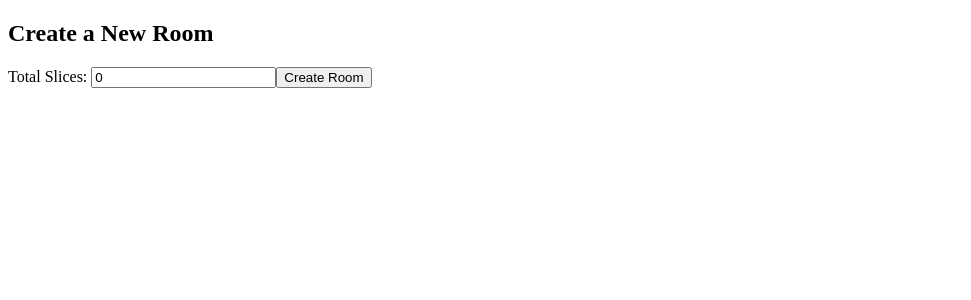
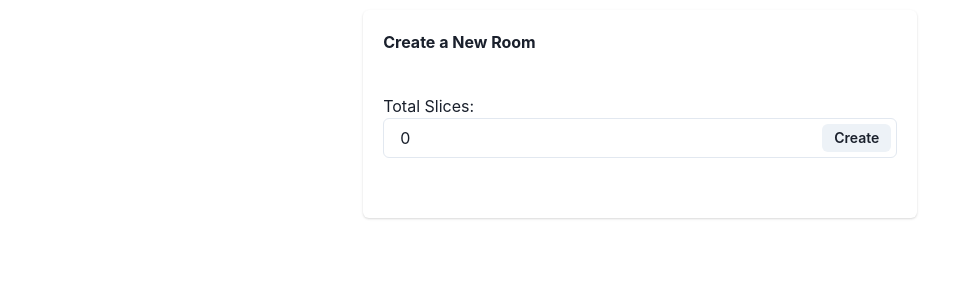
Before and after one commit to otaviootavio/elyssia-docker-react-app, a React (Vite) app in the folder frontend/: page / in a window 1280 px wide. Shown: the top 300 px of the page, without its empty margins (0-971 px from the left). Built offline with nearby package versions, Linux system fonts and the light colour scheme; no server answers; what @elysiajs/eden would draw is missing.

Commit message:
add chakra

```diff
--- a/frontend/package.json
+++ b/frontend/package.json
@@ -10,7 +10,11 @@
     "preview": "vite preview"
   },
   "dependencies": {
+    "@chakra-ui/react": "^2.8.2",
     "@elysiajs/eden": "^0.8.0",
+    "@emotion/react": "^11.11.3",
+    "@emotion/styled": "^11.11.0",
+    "framer-motion": "^10.16.16",
     "react": "^18.2.0",
     "react-dom": "^18.2.0"
   },
--- a/frontend/src/App.tsx
+++ b/frontend/src/App.tsx
@@ -1,10 +1,15 @@
+import { ChakraProvider, Container } from "@chakra-ui/react";
 import NewRoom from "./components/Room/NewRoom";
 import Room from "./components/Room/Room";
 import getUuidFromUrl from "./util/getUuidFromUrl";
 
 function App() {
   const uuid = getUuidFromUrl();
-  return <>{uuid ? <Room /> : <NewRoom />}</>;
+  return (
+    <ChakraProvider>
+      <Container>{uuid ? <Room /> : <NewRoom />}</Container>
+    </ChakraProvider>
+  );
 }
 
 export default App;
--- a/frontend/src/components/Room/NewRoom.tsx
+++ b/frontend/src/components/Room/NewRoom.tsx
@@ -1,8 +1,20 @@
 import { useState } from "react";
 import usePostNewRoom from "../../hooks/usePostNewRoom";
+import {
+  Alert,
+  AlertIcon,
+  Button,
+  Card,
+  CardBody,
+  CardFooter,
+  CardHeader,
+  Input,
+  InputGroup,
+  InputRightElement,
+} from "@chakra-ui/react";
 
 const NewRoom = () => {
-  const { user, isLoading, error, postUser } = usePostNewRoom();
+  const { room, isLoading, error, postUser } = usePostNewRoom();
   const [totalSlices, setTotalSlices] = useState(0);
 
   const handleSubmit = (event: { preventDefault: () => void }) => {
@@ -11,25 +23,48 @@ const NewRoom = () => {
   };
 
   return (
-    <div>
-      <h2>Create a New Room</h2>
-      <form onSubmit={handleSubmit}>
+    <Card margin="10px">
+      <CardHeader>
+        <b>Create a New Room</b>
+      </CardHeader>
+      <CardBody>
         <label htmlFor="totalSlices">Total Slices: </label>
-        <input
-          type="number"
-          id="totalSlices"
-          value={totalSlices}
-          onChange={(e) => setTotalSlices(parseInt(e.target.value, 10))}
-        />
-        <button type="submit" disabled={isLoading}>
-          {isLoading ? "Creating..." : "Create Room"}
-        </button>
-      </form>
-
-      {isLoading && <p>Loading...</p>}
-      {error && <p>Error: {error.message}</p>}
-      {user && <p>Room Created! ID: {user.uuid}</p>}
-    </div>
+        <InputGroup>
+          <Input
+            type="number"
+            id="totalSlices"
+            value={totalSlices}
+            width="34rem"
+            onChange={(e) => setTotalSlices(parseInt(e.target.value, 10))}
+          />
+          <InputRightElement width="5rem">
+            <Button
+              isLoading={isLoading}
+              disabled={isLoading}
+              size="sm"
+              onClick={handleSubmit}
+              h="1.75rem"
+            >
+              {isLoading ? "Creating..." : "Create"}
+            </Button>
+          </InputRightElement>
+        </InputGroup>
+      </CardBody>
+      <CardFooter>
+        {error && (
+          <Alert status="error">
+            <AlertIcon />
+            {error.message}
+          </Alert>
+        )}
+        {room && (
+          <Alert status="success">
+            <AlertIcon />
+            Room created! {room.uuid}
+          </Alert>
+        )}
+      </CardFooter>
+    </Card>
   );
 };
 
--- a/frontend/src/hooks/usePostNewRoom.tsx
+++ b/frontend/src/hooks/usePostNewRoom.tsx
@@ -8,7 +8,7 @@ type room = {
 } | null;
 
 const usePostNewRoom = () => {
-  const [user, setUser] = useState<room>(null);
+  const [room, setRoom] = useState<room>(null);
   const [isLoading, setIsLoading] = useState(false);
   // eslint-disable-next-line @typescript-eslint/no-explicit-any
   const [error, setError] = useState<any>(null);
@@ -17,7 +17,7 @@ const usePostNewRoom = () => {
     setIsLoading(true);
     try {
       const res = await api.room.post({ totalSlices: totalSlices });
-      setUser(res.data);
+      setRoom(res.data);
       setError(null);
 
       if (res.error) {
@@ -31,7 +31,7 @@ const usePostNewRoom = () => {
     setIsLoading(false);
   };
 
-  return { user, isLoading, error, postUser };
+  return { room, isLoading, error, postUser };
 };
 
 export default usePostNewRoom;
```
Also changed, not shown: 1 other file (tests, documents, lock files or other folders).
